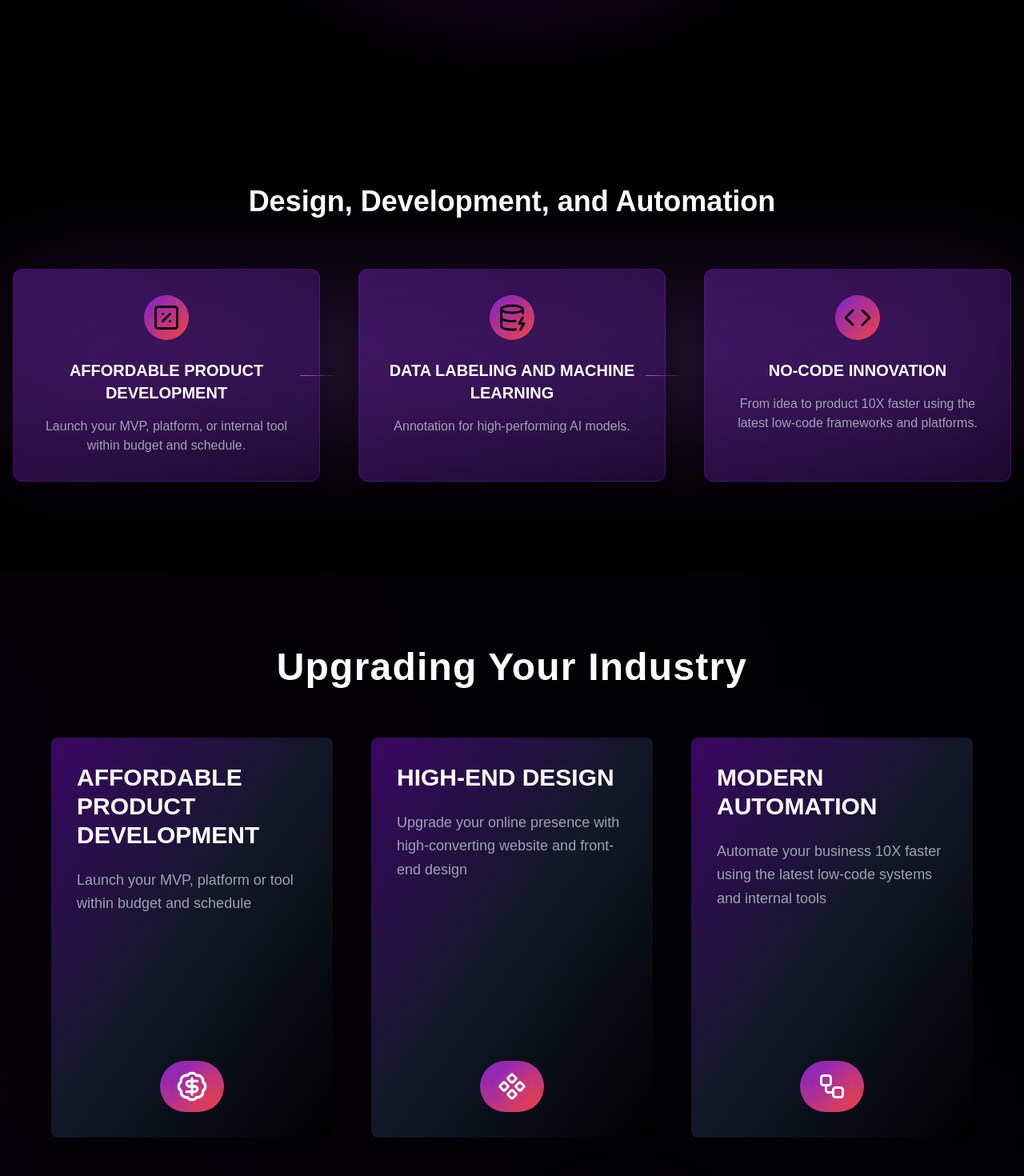
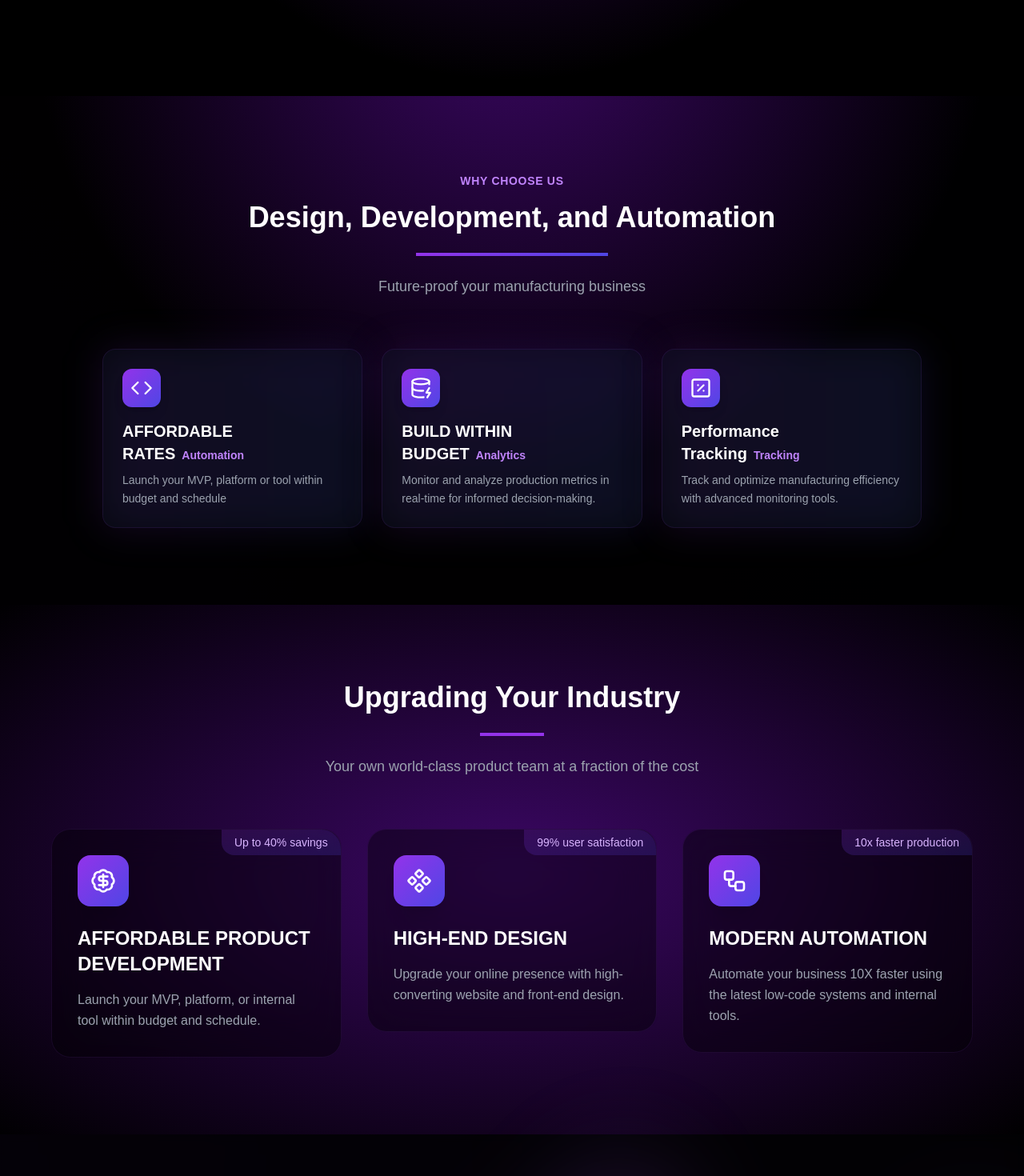
Before and after one commit to ake144/product, a Next.js app: page / in a window 1280 px wide. Shown: the part 600-2070 px from the top of the page at 80% size. Built offline with nearby package versions, Linux system fonts and the light colour scheme.

Commit message:
the two cards are imporved

```diff
--- a/app/layout.tsx
+++ b/app/layout.tsx
@@ -2,17 +2,9 @@ import type { Metadata } from "next";
 import localFont from "next/font/local";
 import "./globals.css";
 import { Toaster } from "@/components/ui/toaster"
+import { GeistSans } from 'geist/font/sans';
+import { GeistMono } from 'geist/font/mono';
 
-const geistSans = localFont({
-  src: "./fonts/GeistVF.woff",
-  variable: "--font-geist-sans",
-  weight: "100 900",
-});
-const geistMono = localFont({
-  src: "./fonts/GeistMonoVF.woff",
-  variable: "--font-geist-mono",
-  weight: "100 900",
-});
 
 export const metadata: Metadata = {
   title: "Create Next App",
@@ -25,13 +17,12 @@ export default function RootLayout({
   children: React.ReactNode;
 }>) {
   return (
-    <html lang="en">
+    <html lang="en"  className={`${GeistSans.variable} ${GeistMono.variable}`}>
 
       <body
-        className={`${geistSans.variable} ${geistMono.variable} antialiased`}
-      >
+
+    >
           <main>
-
           {children}
           </main>
           <Toaster />
--- a/components/cards.tsx
+++ b/components/cards.tsx
@@ -1,74 +1,89 @@
-import { Code, DatabaseZap, SquarePercent } from "lucide-react"
+'use client'
 
-const about =[
+import { motion } from "framer-motion";
+import { Code, DatabaseZap, SquarePercent } from "lucide-react";
+
+const features = [
   {
-      title: 'AFFORDABLE PRODUCT DEVELOPMENT',
-      desc: 'Launch your MVP, platform, or internal tool within budget and schedule.',
-      icon: (
-        <div className="bg-gradient-to-br from-purple-700 to-red-500 w-14 h-14 rounded-full flex items-center justify-center">
-          <SquarePercent size={36} />
-        </div>
-      ),
+    title: 'AFFORDABLE RATES',
+    desc: 'Launch your MVP, platform or tool within budget and schedule',
+    icon: <Code className="w-7 h-7 text-white" />,
+    highlight: 'Automation',
   },
   {
-      title: 'DATA LABELING AND MACHINE LEARNING',
-      desc: 'Annotation for high-performing AI models.',
-      icon: (
-        <div className="bg-gradient-to-br from-purple-700 to-red-500 w-14 h-14 rounded-full flex items-center justify-center">
-          <DatabaseZap size={36} />
-        </div>
-      ),
+    title: 'BUILD WITHIN BUDGET',
+    desc: 'Monitor and analyze production metrics in real-time for informed decision-making.',
+    icon: <DatabaseZap className="w-7 h-7 text-white" />,
+    highlight: 'Analytics',
   },
   {
-      title: 'NO-CODE INNOVATION',
-      desc: 'From idea to product 10X faster using the latest low-code frameworks and platforms.',
-      icon: (
-        <div className="bg-gradient-to-br from-purple-700 to-red-500 w-14 h-14 rounded-full flex items-center justify-center">
-         <Code size={36} />
-        </div>
-      ),
+    title: 'Performance Tracking',
+    desc: 'Track and optimize manufacturing efficiency with advanced monitoring tools.',
+    icon: <SquarePercent className="w-7 h-7 text-white" />,
+    highlight: 'Tracking',
   },
-  ]
+];
 
+const DesignSection = () => {
+  return (
+    <section className="relative py-24 overflow-hidden">
+      <div className="absolute inset-0 bg-black/95" />
+      <div className="absolute inset-0 bg-[radial-gradient(circle_600px_at_50%_-20%,#3b0764,transparent)]" />
 
-
-
-const DesignSection=()=>{
-    return(
-        <section className="relative py-28 bg-black">
-        <div className="container mx-auto px-4">
-          <h2 className="text-5xl md:text-4xl font-bold text-center text-white mb-16">
+      <div className="container relative z-10 mx-auto px-4">
+        <motion.div
+          initial={{ opacity: 0, y: 20 }}
+          whileInView={{ opacity: 1, y: 0 }}
+          viewport={{ once: true }}
+          transition={{ duration: 0.8 }}
+          className="text-center mb-16"
+        >
+          <span className="text-purple-400 text-sm font-semibold tracking-wider uppercase mb-4 block">
+            Why Choose Us
+          </span>
+          <h2 className="text-3xl md:text-4xl font-bold text-white mb-6">
           Design, Development, and Automation
           </h2>
-          <div className="grid grid-cols-1 md:grid-cols-3 gap-12 relative">
-            {/* Background Glow */}
-            <div className="absolute inset-0 bg-gradient-to-b from-purple-500/10 via-purple-500/20 to-transparent rounded-3xl blur-3xl"></div>
+          <div className="w-60 h-1 bg-gradient-to-r from-purple-600 to-indigo-600 mx-auto mb-6" />
+          <p className="text-lg text-gray-400 max-w-2xl mx-auto">
+            Future-proof your manufacturing business
+          </p>
+        </motion.div>
 
-            {/* Card Items */}
-            {about.map((item, index) => (
-              <div
+        <div className="grid grid-cols-1 md:grid-cols-3 gap-6 max-w-5xl mx-auto">
+          {features.map((feature, index) => (
+            <motion.div
               key={index}
-                className="relative bg-gradient-to-br from-purple-800/50 to-purple-700/20 border border-purple-700/30 rounded-xl p-8 shadow-lg hover:shadow-purple-500/30 transition-all duration-300 hover:scale-105"
+              initial={{ opacity: 0, y: 20 }}
+              whileInView={{ opacity: 1, y: 0 }}
+              viewport={{ once: true }}
+              transition={{ duration: 0.5, delay: index * 0.1 }}
             >
-                {/* Icon */}
-                <div className="flex justify-center text-3xl mb-6">{item.icon}</div>
-
-                {/* Content */}
-                <h3 className="text-xl font-semibold text-white text-center mb-4">
-                  {item.title}
+              <div className="relative group h-full">
+                <div className="absolute inset-0 bg-gradient-to-r from-purple-800/20 to-indigo-800/20 rounded-2xl blur-xl group-hover:blur-2xl transition-all duration-300" />
+                <div className="relative bg-gray-900/40 backdrop-blur-sm border border-purple-500/10 rounded-2xl p-6 h-full hover:border-purple-500/30 transition-all duration-300">
+                  <div className="bg-gradient-to-br from-purple-600 to-indigo-600 w-12 h-12 rounded-xl flex items-center justify-center mb-4 shadow-lg">
+                    {feature.icon}
+                  </div>
+                  <h3 className="text-xl font-semibold text-white mb-2">
+                    {feature.title}
+                    <span className="text-purple-400 ml-2 text-sm">
+                      {feature.highlight}
+                    </span>
                   </h3>
-                <p className="text-gray-400 text-center">{item.desc}</p>
-
-                {/* Decorative Line */}
-                {index < 2 && (
-                  <div className="hidden md:block absolute top-1/2 -right-6 h-px w-12 bg-gradient-to-r from-purple-500 to-transparent"></div>
-                )}
+                  <p className="text-gray-400 text-sm leading-relaxed">
+                    {feature.desc}
+                  </p>
                 </div>
+              </div>
+            </motion.div>
           ))}
         </div>
       </div>
     </section>
-    )
-}
+  );
+};
 
-export default DesignSection
+
+
+export default DesignSection;
--- a/components/contact-form.tsx
+++ b/components/contact-form.tsx
@@ -37,8 +37,8 @@ export default function ContactForm() {
   }
 
   return (
-    <div className="min-h-screen w-full bg-[#0a0a14] bg-gradient-to-b from-[#0a0a14] to-[#1a0a2e] p-4 flex flex-col items-center justify-center">
-      <div className="w-full max-w-lg space-y-6">
+    <div className="min-h-screen w-full  bg-[#0a0a14] bg-gradient-to-b from-[#0a0a14] to-[#1a0a2e] pt-4 px-4 flex flex-col items-center justify-center">
+      <div className="w-full max-w-lg space-y-7">
         <div className="text-center space-y-2">
           <h1 className="text-4xl md:text-5xl font-bold">
             <span className="text-orange-500">Drive</span>
--- a/components/upgrade.tsx
+++ b/components/upgrade.tsx
@@ -1,73 +1,87 @@
+'use client'
+
+import { motion } from "framer-motion";
 import { BadgeDollarSign, Component, Workflow } from "lucide-react";
 
-
-const upgrade = [
+const benefits = [
   {
     title: 'AFFORDABLE PRODUCT DEVELOPMENT',
-      desc: 'Launch your MVP, platform or tool within budget and schedule',
-      icon:
-      (
-        <div className="bg-gradient-to-br from-purple-700 to-red-500 w-14 h-14 rounded-full flex items-center justify-center">
-          <BadgeDollarSign size={40} />
-        </div>
-      )
-     ,
+    desc: 'Launch your MVP, platform, or internal tool within budget and schedule.',
+    icon: <BadgeDollarSign className="w-8 h-8 text-white" />,
+    stat: 'Up to 40% savings',
   },
   {
     title: 'HIGH-END DESIGN',
-      desc: 'Upgrade your online presence with high-converting website and front-end design',
-      icon:  (
-        <div className="bg-gradient-to-br from-purple-700 to-red-500 w-14 h-14 rounded-full flex items-center justify-center">
-          <Component size={36} />
-        </div>
-      ),
+    desc: 'Upgrade your online presence with high-converting website and front-end design.',
+    icon: <Component className="w-8 h-8 text-white" />,
+    stat: '99% user satisfaction',
   },
   {
     title: 'MODERN AUTOMATION',
-      desc: 'Automate your business 10X faster using the latest low-code systems and internal tools',
-      icon:  (
-        <div className="bg-gradient-to-br from-purple-700 to-red-500 w-14 h-14 rounded-full flex items-center justify-center">
-         <Workflow size={36} />
-        </div>
-      ),
+    desc: 'Automate your business 10X faster using the latest low-code systems and internal tools.',
+    icon: <Workflow className="w-8 h-8 text-white" />,
+    stat: '10x faster production',
   },
-  ]
+];
 
+const UpgradeSection = () => {
+  return (
+    <section className="relative py-24 overflow-hidden">
+      <div className="absolute inset-0 bg-black/95" />
+      <div className="absolute inset-0 bg-[radial-gradient(ellipse_at_center,#3b0764,transparent)]" />
 
-const UpgradeSection=()=>{
-    return(
-        <section className="py-24 px-4 bg-black/80 backdrop-blur-sm">
-        <div className="max-w-6xl mx-auto">
-          <h2 className="text-5xl font-extrabold text-white text-center mb-16 tracking-wide">
+      <div className="container relative z-10 mx-auto px-4">
+        <motion.div
+          initial={{ opacity: 0, y: 20 }}
+          whileInView={{ opacity: 1, y: 0 }}
+          viewport={{ once: true }}
+          transition={{ duration: 0.8 }}
+          className="text-center mb-16"
+        >
+        <h2 className="text-3xl md:text-4xl font-bold text-white mb-6">
           Upgrading Your Industry
           </h2>
-          <div className="grid md:grid-cols-3 gap-12">
-            {upgrade.map((item, index) => (
-              <div
+          <div className="w-20 h-1 bg-purple-600 mx-auto mb-6" />
+          <p className="text-lg text-gray-400 max-w-2xl mx-auto">
+          Your own world-class product team at a fraction of the cost
+          </p>
+        </motion.div>
+
+        <div className="grid grid-cols-1 md:grid-cols-3 gap-8 max-w-6xl mx-auto">
+          {benefits.map((benefit, index) => (
+            <motion.div
               key={index}
-                className="relative bg-gradient-to-br from-purple-950 via-gray-900 to-black backdrop-blur-md rounded-lg h-[500px] group hover:scale-105 transition-transform duration-300 shadow-lg overflow-hidden"
+              initial={{ opacity: 0, y: 20 }}
+              whileInView={{ opacity: 1, y: 0 }}
+              viewport={{ once: true }}
+              transition={{ duration: 0.5, delay: index * 0.1 }}
+              className="relative group"
             >
-                <div className="absolute inset-0 bg-gradient-to-br from-purple-700 to-red-500 opacity-0 group-hover:opacity-20 transition-opacity duration-300"></div>
-                <div className="p-8 flex flex-col justify-between h-full relative z-10">
-                  <div>
-                    <h3 className="text-3xl font-semibold text-white mb-6">{item.title}</h3>
-                    <p className="text-gray-400 text-lg leading-relaxed">{item.desc}</p>
+              <div className="absolute inset-0 bg-gradient-to-br from-purple-600/20 to-indigo-600/20 rounded-3xl blur-2xl group-hover:blur-3xl transition-all duration-500 opacity-0 group-hover:opacity-100" />
+              <div className="relative bg-black/40 backdrop-blur-xl rounded-3xl p-8 border border-purple-500/10 group-hover:border-purple-500/30 transition-all duration-300">
+                <div className="absolute top-0 right-0 bg-gradient-to-br from-purple-600/20 to-indigo-600/20 px-4 py-1 rounded-bl-2xl rounded-tr-3xl">
+                  <span className="text-purple-300 text-sm font-medium">
+                    {benefit.stat}
+                  </span>
                 </div>
-                  <div className="flex items-center justify-center mt-8">
-                    <div className="w-20 h-16 bg-gradient-to-br from-purple-700 to-red-500 rounded-full flex items-center justify-center text-white text-2xl">
-                      {item.icon}
+                <div className="bg-gradient-to-br from-purple-600 to-indigo-600 w-16 h-16 rounded-2xl flex items-center justify-center mb-6 shadow-xl group-hover:scale-110 transition-transform duration-300">
+                  {benefit.icon}
                 </div>
+                <h3 className="text-2xl font-bold text-white mb-4">
+                  {benefit.title}
+                </h3>
+                <p className="text-gray-400 leading-relaxed">
+                  {benefit.desc}
+                </p>
               </div>
-                </div>
-              </div>
+            </motion.div>
           ))}
         </div>
       </div>
     </section>
-
-    )
-
-}
+  );
+};
 
 
-export default UpgradeSection;
+
+export default UpgradeSection
--- a/package.json
+++ b/package.json
@@ -14,6 +14,7 @@
     "class-variance-authority": "^0.7.0",
     "clsx": "^2.1.1",
     "framer-motion": "^11.11.17",
+    "geist": "^1.3.1",
     "lucide-react": "^0.460.0",
     "next": "14.2.16",
     "react": "^18",
--- a/tailwind.config.ts
+++ b/tailwind.config.ts
@@ -1,4 +1,5 @@
 import type { Config } from "tailwindcss";
+import defaultTheme from "tailwindcss/defaultTheme";
 
 const config: Config = {
     darkMode: ["class"],
@@ -55,8 +56,12 @@ const config: Config = {
   			lg: 'var(--radius)',
   			md: 'calc(var(--radius) - 2px)',
   			sm: 'calc(var(--radius) - 4px)'
-  		}
-  	}
+  		},
+  	},
+	  fontFamily: {
+        sans: ['var(--font-geist-sans)'],
+        mono: ['var(--font-geist-mono)'],
+      },
   },
   plugins: [require("tailwindcss-animate")],
 };
```
Also changed, not shown: 1 other file (tests, documents, lock files or other folders). Lines whose indentation alone changed are shown as unchanged.
